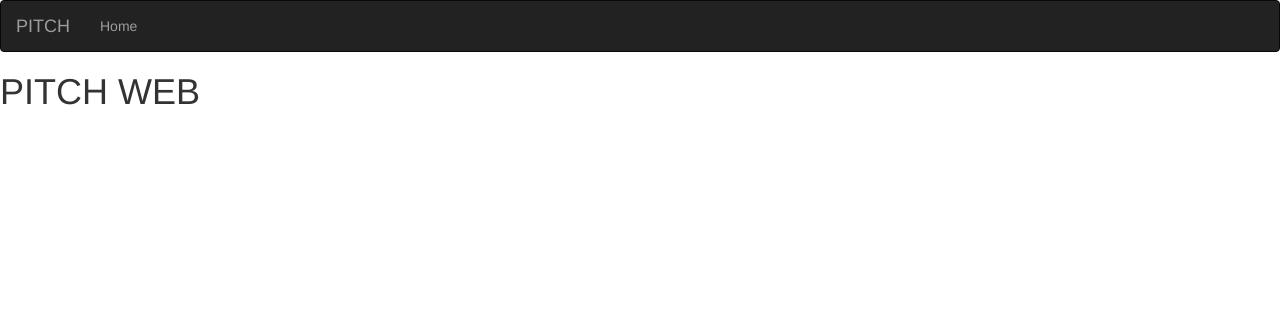
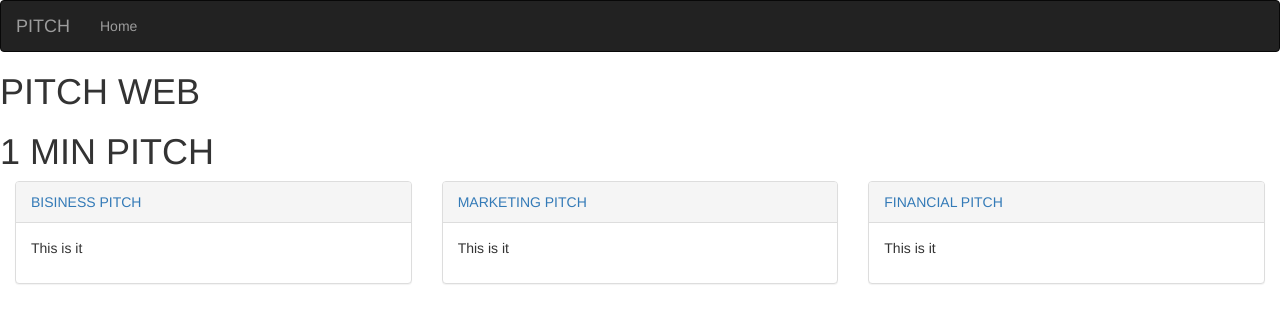
Before and after one commit to JamesOdera/pitchresub, a Flask app: page / in a window 1280 px wide. Shown: the top 323 px of the page. Run offline with Flask 2, Linux system fonts and the light colour scheme; parts of the project's set-up code (start-up, migrations or seed data) failed here and were passed over; some libraries are stand-ins or nearby versions.

Commit message:
add pitch templates

```diff
--- /dev/null
+++ b/app/main/__init__.py
@@ -0,0 +1,3 @@
+from flask import Blueprint
+main = Blueprint('main',__name__)
+from . import views,error
--- a/app/error.py
+++ b/app/main/error.py
@@ -1,7 +1,7 @@
 from flask import render_template
-from app import app
+from . import main
 
-@app.errorhandler(404)
+@main.app_errorhandler(404)
 def four_Ow_four(error):
     '''
     Function to render the 404 error page
--- a/app/views.py
+++ b/app/main/views.py
@@ -1,8 +1,7 @@
-from flask import render_template
-from app import app
-
+from flask import render_template,request,redirect,url_for
+from . import main
 # Views
-@app.route('/')
+@main.route('/')
 def index():
 
     '''
--- a/app/templates/index.html
+++ b/app/templates/index.html
@@ -22,9 +22,51 @@
 
     {% block content %}
 
+
     <h1> {{ message }} </h1>
 
+    <h1> 1 MIN PITCH </h1>
 
+    <div class="col-xs-12 col-sm-4">
+        <div class="panel panel-default">
+            <div class="panel-heading">
+                <a href="">
+                    BISINESS PITCH
+                </a>
+            </div>
+            <div class="panel-body">
+                <p> This is it </p>
+
+            </div>
+        </div>
+    </div>
+    <div class="col-xs-12 col-sm-4">
+        <div class="panel panel-default">
+            <div class="panel-heading">
+                <a href="">
+                    MARKETING PITCH
+                </a>
+            </div>
+            <div class="panel-body">
+                <p> This is it </p>
+
+            </div>
+        </div>
+    </div>
+
+    <div class="col-xs-12 col-sm-4">
+        <div class="panel panel-default">
+            <div class="panel-heading">
+                <a href="">
+                    FINANCIAL PITCH
+                </a>
+            </div>
+            <div class="panel-body">
+                <p> This is it </p>
+
+            </div>
+        </div>
+    </div>
     {% endblock %}
 
 </body>
--- /dev/null
+++ b/manage.py
@@ -0,0 +1,12 @@
+from app import create_app
+from flask_script import Manager,Server
+
+
+# Creating app instance
+app = create_app('development')
+
+manager = Manager(app)
+manager.add_command('server',Server)
+
+if __name__ == '__main__':
+    manager.run()
--- a/run.py
+++ /dev/null
@@ -1,4 +0,0 @@
-from app import app
-
-if __name__ == '__main__':
-    app.run()
```
Also changed, not shown: app/__init__.py (+23 -10 lines), app/config.py (deleted, +0 -27 lines), config.py (added, +21 -0 lines), app/main/forms.py (renamed from app/forms.py), 1 other file.
